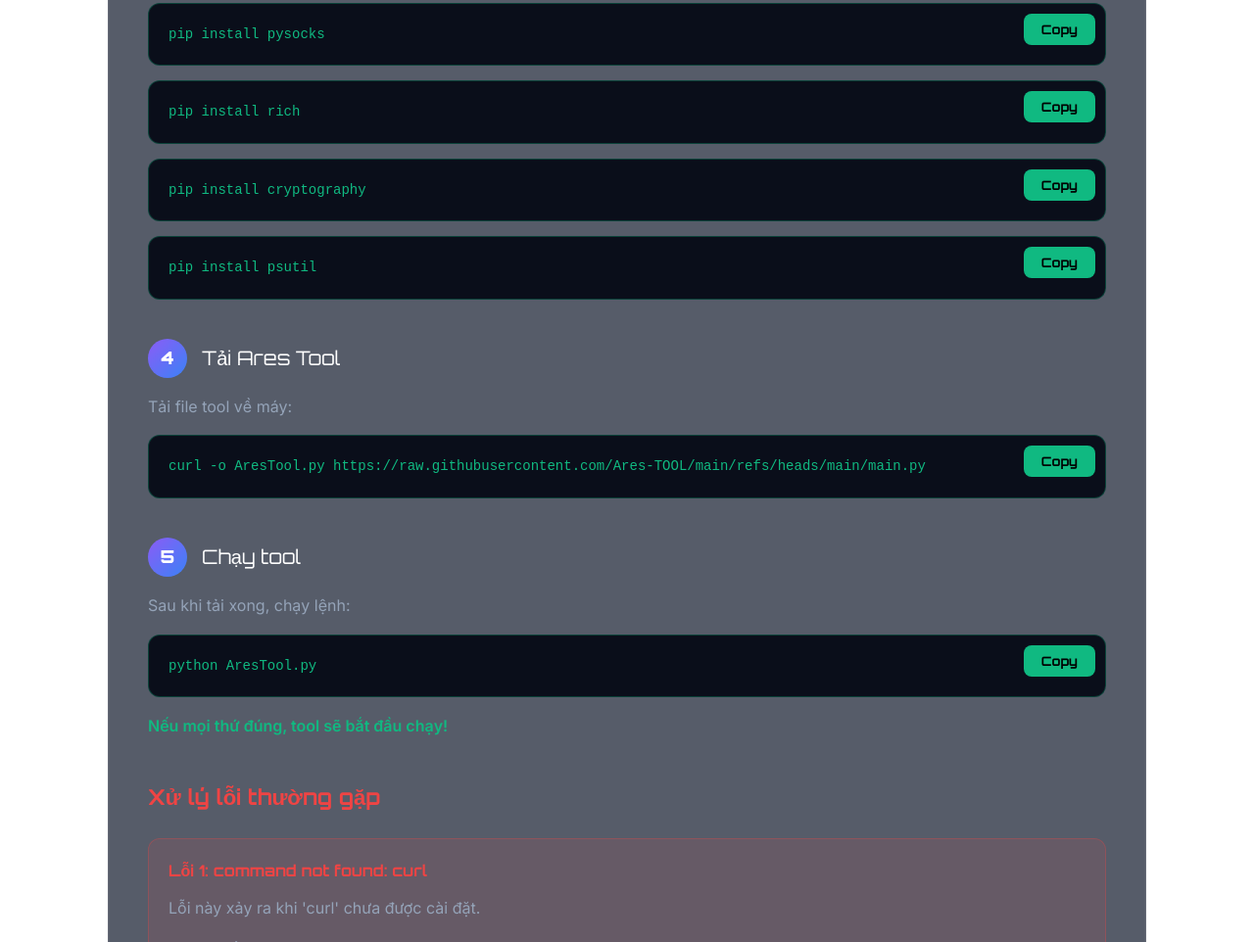
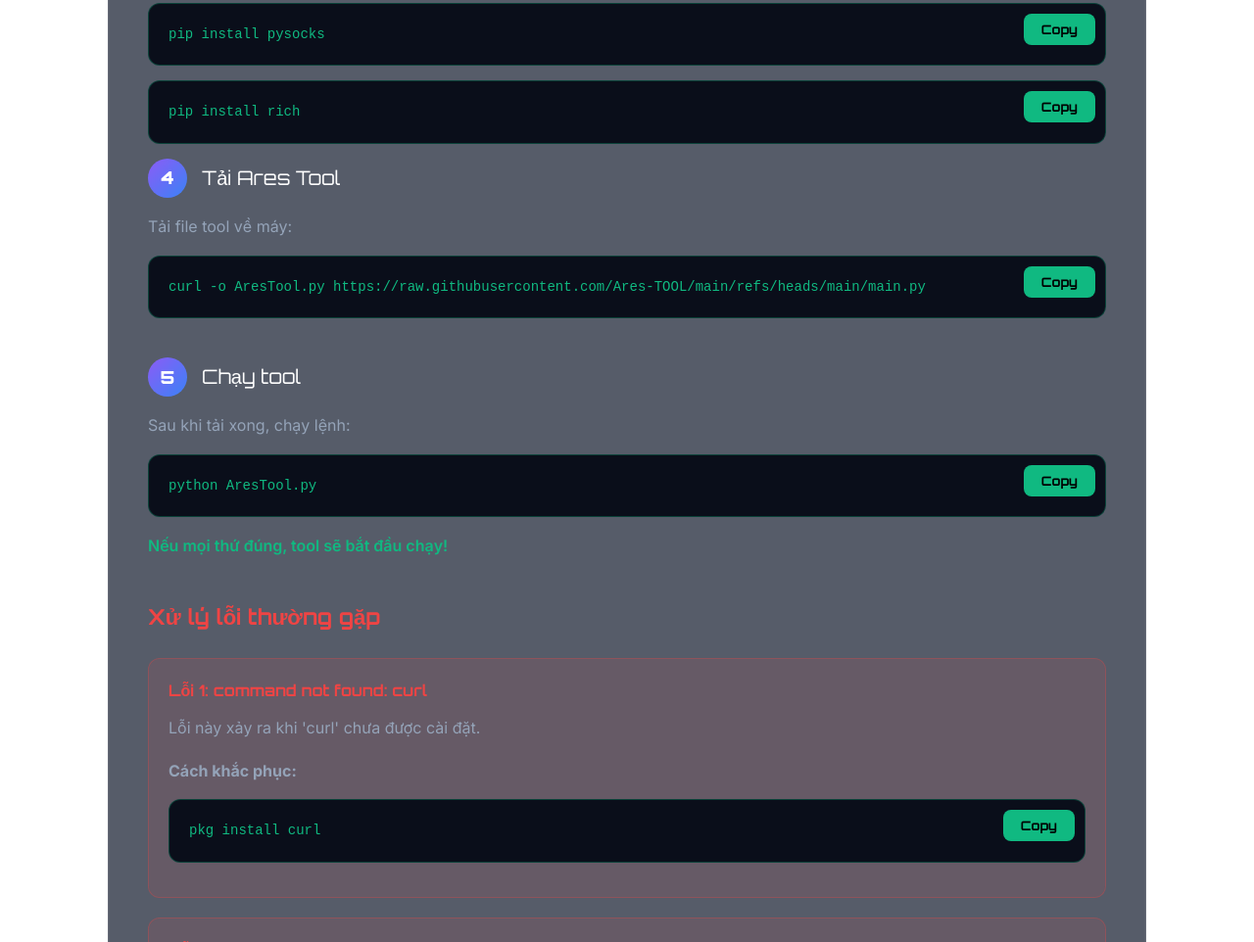
Before and after one commit to Ares-TOOL/Ares-Tool.github.io, a plain HTML site: page index.html in a window 1280 px wide. Shown: the part 1677-2639 px from the top of the page at 98% size. Drawn offline with Linux system fonts and the light colour scheme.

Commit message:
Update index.html

```diff
--- a/index.html
+++ b/index.html
@@ -119,15 +119,6 @@
                 <div class="code-block">
                     <button class="copy-btn" onclick="copyCode(this, 'pip install rich')">Copy</button>
                     <pre>pip install rich</pre>
-                </div>
-                <div class="code-block">
-                    <button class="copy-btn" onclick="copyCode(this, 'pip install cryptography')">Copy</button>
-                    <pre>pip install cryptography</pre>
-                </div>
-                <div class="code-block">
-                    <button class="copy-btn" onclick="copyCode(this, 'pip install psutil')">Copy</button>
-                    <pre>pip install psutil</pre>
-                </div>
             </div>
 
             <!-- BƯỚC 4 -->
```
